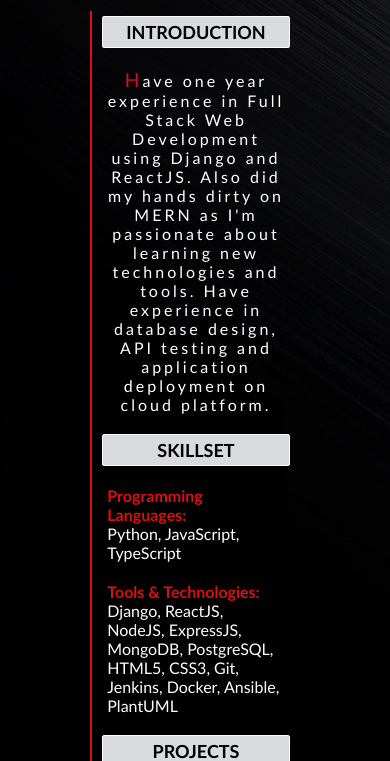
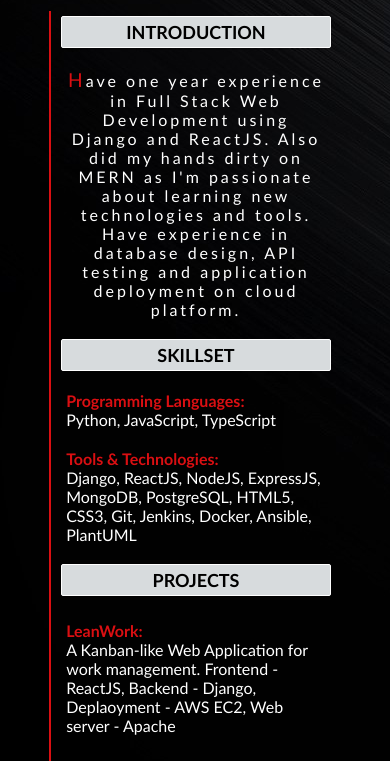
Before and after one commit to navsin189/port-folio, a plain HTML site: page index.html in a window 390 px wide. Shown: the part 156-917 px from the top of the page. Drawn offline with nearby package versions, Linux system fonts and the light colour scheme.

Commit message:
changed some CSS

```diff
--- a/style.css
+++ b/style.css
@@ -149,6 +149,9 @@
 }
 
 @media only screen and (max-width: 460px) {
+  .main-border {
+    margin: 10px 7%;
+  }
   .dp {
     display: none;
   }
```
